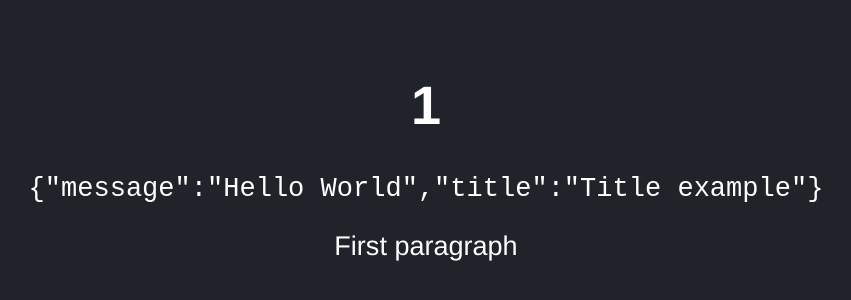
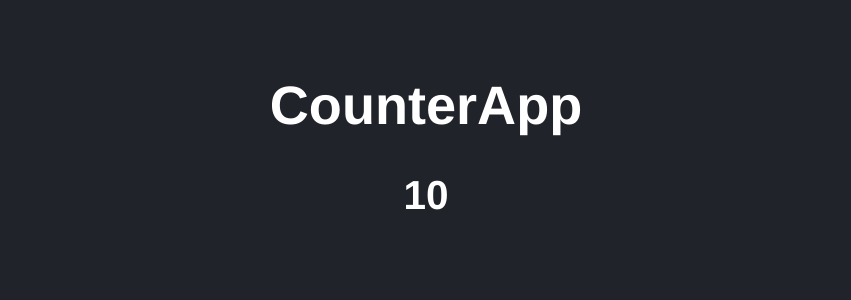
Before and after one commit to igardiet/React, a React (Vite) app in the folder 03-counter-app-vite/: page / in a window 1280 px wide. Shown: the part 110-410 px from the top of the page, without its empty margins (214-1065 px from the left). Built offline with nearby package versions, Linux system fonts and the light colour scheme.

Commit message:
feat: FirstApp and CounterApp components import

```diff
--- a/03-counter-app-vite/src/main.jsx
+++ b/03-counter-app-vite/src/main.jsx
@@ -1,9 +1,17 @@
 import React from "react";
 import ReactDOM from "react-dom/client";
+import { FirstApp } from "./FirstApp";
 import { HelloWorldApp } from "./HelloWorldApp";
+import { CounterApp } from "./CounterApp";
 
 ReactDOM.createRoot(document.getElementById("root")).render(
   <React.StrictMode>
-    <HelloWorldApp />
+    <CounterApp value={10} />
+    {/* <FirstApp
+    title={'Title'}
+    subTitle={'Sub title'}
+    /> */}
+    {/* sending props to its children */}
+    {/* <HelloWorldApp /> */}
   </React.StrictMode>
 );
```
